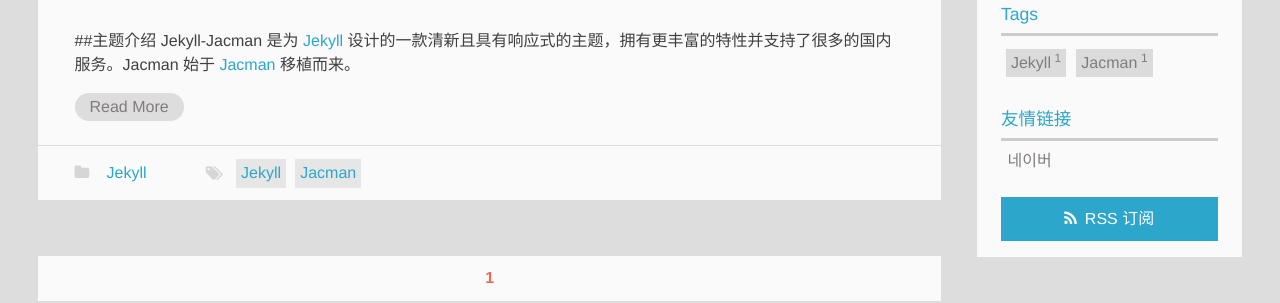
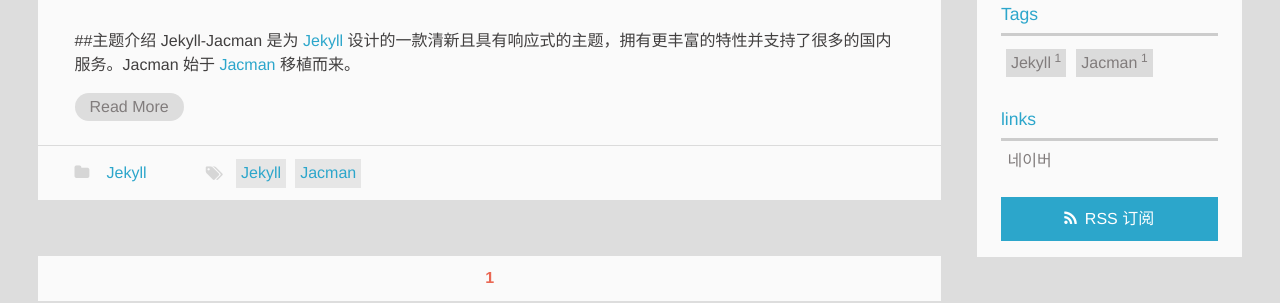
Before and after one commit to mumbi/mumbi.github.io, a Jekyll site: the page built from index.html, in a window 1280 px wide. Shown: the part 354-657 px from the top of the page. Built offline with Jekyll 4.4.1, drawn with Linux system fonts in a browser that asks for light colours; Markdown is read by kramdown in place of the engine named in the settings; the list of posts is cut into pages by our own code.

Commit message:
change language

```diff
--- a/_includes/_widget/links.html
+++ b/_includes/_widget/links.html
@@ -1,5 +1,5 @@
 <div class="linkslist">
-  <p class="asidetitle">友情链接</p>
+  <p class="asidetitle">links</p>
     <ul>
         {% for i in site.links %}
           <li>
```
